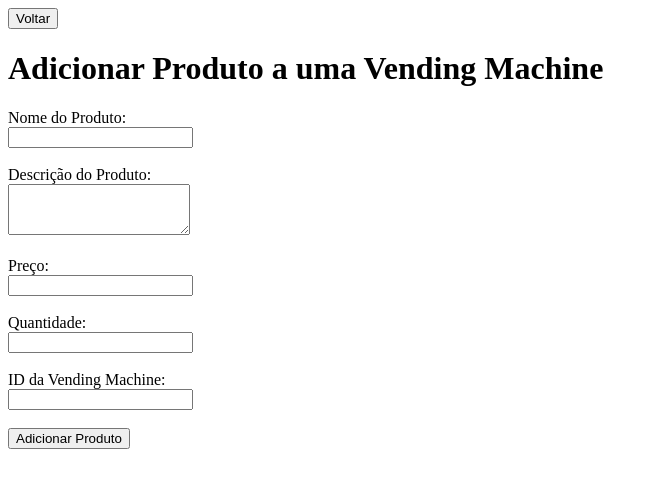
After one commit to IsabelaYabe/engenharia_de_software, a Flask app: page /addProduct in a window 1280 px wide. The commit adds this page. Shown: the top 488 px of the page, without its empty margins (0-658 px from the left). Run offline with Flask 3, Linux system fonts and the light colour scheme.

Commit message:
Adicione a página de criação do produto

```diff
--- a/src/app.py
+++ b/src/app.py
@@ -220,7 +220,7 @@ def add_vm():
 
     # Redirect to the form page
     flash('Vending machine adicionada com sucesso!', 'success')
-    return redirect(url_for('add_vm_form'))  # Mude o destino conforme necessário
+    return redirect(url_for('vms'))  # Mude o destino conforme necessário
 
 
 @app.route('/get_vm_info', methods=['GET'])
@@ -355,11 +355,6 @@ def add_complaint():
     except ValueError as e:
         return jsonify({"success": False, "error": str(e)})
 
-
-
-
-
-
 # Route to get complaints
 @app.route('/get_complaints/<int:id>/<string:type>', methods=['GET'])
 def get_complaints(id, type):
@@ -390,6 +385,37 @@ def get_complaints(id, type):
 @app.route('/get_role', methods=['GET'])
 def get_role():
     return jsonify(active_user['user_type'])
+
+@app.route('/addProduct', methods=['GET'])
+def add_product_form():
+    """
+    Route to display the product addition form.
+    """
+    return render_template('add_product.html')
+
+@app.route('/add_product', methods=['POST'])
+def add_product():
+    """
+    Endpoint to add a new product in the vending machine.
+    """
+    data = request.form
+    name = data['name']
+    description = data['description']
+    price = data['price']
+    quantity = data['quantity']
+    vending_machine_id = data['vending_machine_id']
+    manager = DatabaseManagerCentral(**db_config)
+
+    if active_user['user_type'] == 'owner':
+        owner_id = manager.owners_profile.search_record(username=active_user['username'])
+    elif active_user['user_type'] == 'admin':
+        owner_id = manager.users_profile.search_record(username=active_user['username'])
+
+    manager.add_product(name, description, price, quantity, vending_machine_id)
+
+    # Redireciona para a página inicial ou lista de vending machines
+    flash('Produto adicionado com sucesso!', 'success')
+    return redirect(url_for('add_product_form'))  # Change the destination as needed
 
 # Buy a product
 @app.route('/buy_product', methods=['POST'])
--- /dev/null
+++ b/src/templates/add_product.html
@@ -0,0 +1,42 @@
+<!DOCTYPE html>
+<html lang="en">
+<head>
+    <meta charset="UTF-8">
+    <meta name="viewport" content="width=device-width, initial-scale=1.0">
+    <title>Adicionar Produto</title>
+</head>
+<body>
+     <button onclick="window.location.href='/vms'">Voltar</button>
+    <h1>Adicionar Produto a uma Vending Machine</h1>
+
+    <!-- Mensagens de feedback -->
+    {% with messages = get_flashed_messages(with_categories=true) %}
+        {% if messages %}
+            <ul>
+                {% for category, message in messages %}
+                    <li class="{{ category }}">{{ message }}</li>
+                {% endfor %}
+            </ul>
+        {% endif %}
+    {% endwith %}
+
+    <form action="/add_product" method="POST">
+        <label for="name">Nome do Produto:</label><br>
+        <input type="text" id="name" name="name" required><br><br>
+
+        <label for="description">Descrição do Produto:</label><br>
+        <textarea id="description" name="description" rows="3" required></textarea><br><br>
+
+        <label for="price">Preço:</label><br>
+        <input type="number" id="price" name="price" step="0.01" min="0" required><br><br>
+
+        <label for="quantity">Quantidade:</label><br>
+        <input type="number" id="quantity" name="quantity" min="1" required><br><br>
+
+        <label for="vending_machine_id">ID da Vending Machine:</label><br>
+        <input type="number" id="vending_machine_id" name="vending_machine_id" required><br><br>
+
+        <button type="submit">Adicionar Produto</button>
+    </form>
+</body>
+</html>
--- a/src/templates/vm_profile.html
+++ b/src/templates/vm_profile.html
@@ -49,6 +49,7 @@
         <button onclick="window.location.href='/menu'">Menu</button>
         <button onclick="window.location.href='/vms'">Voltar</button>
         <button onclick="window.location.href='/'" style="background-color: red;">Sair</button>
+        <button onclick="window.location.href='/addProduct'">Adicionar produto</button>
     </div>
 
     <div id="product-widgets" class="product-widgets">
```
